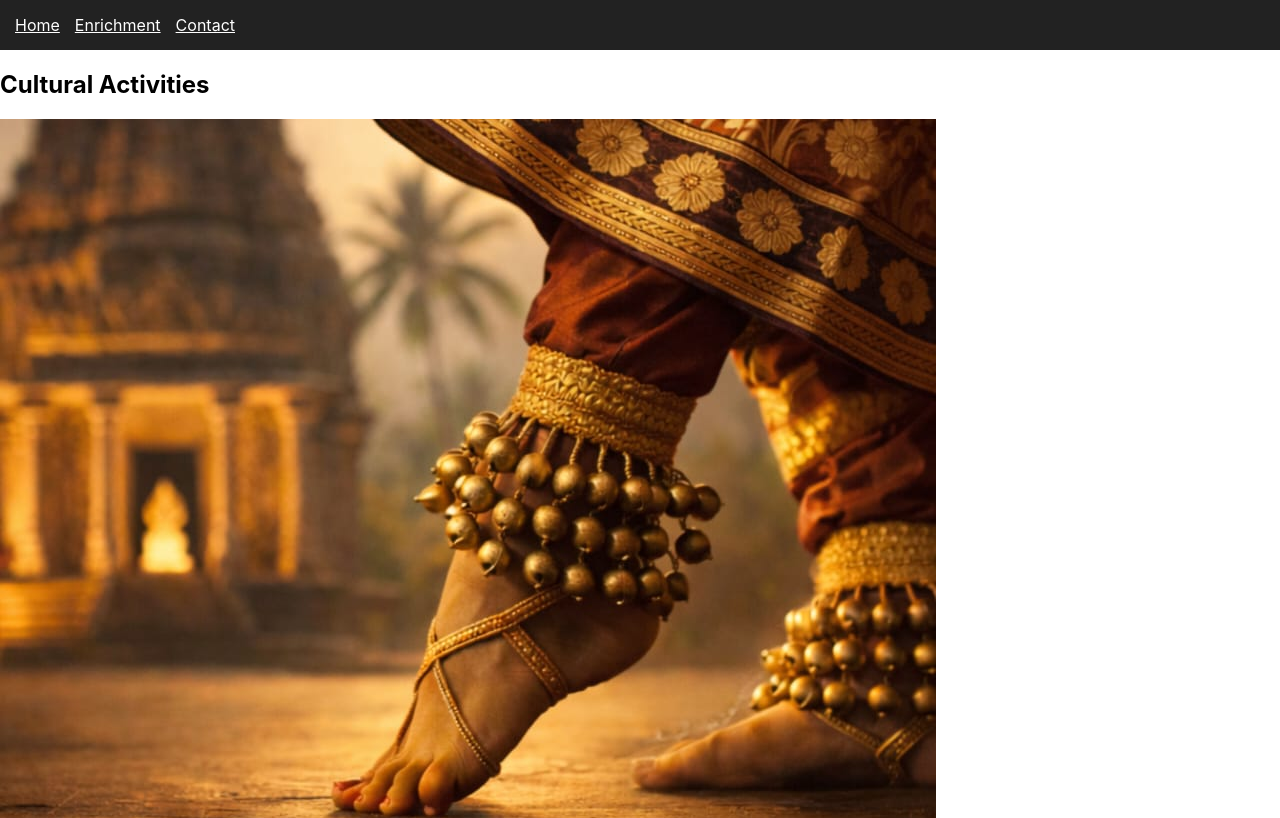
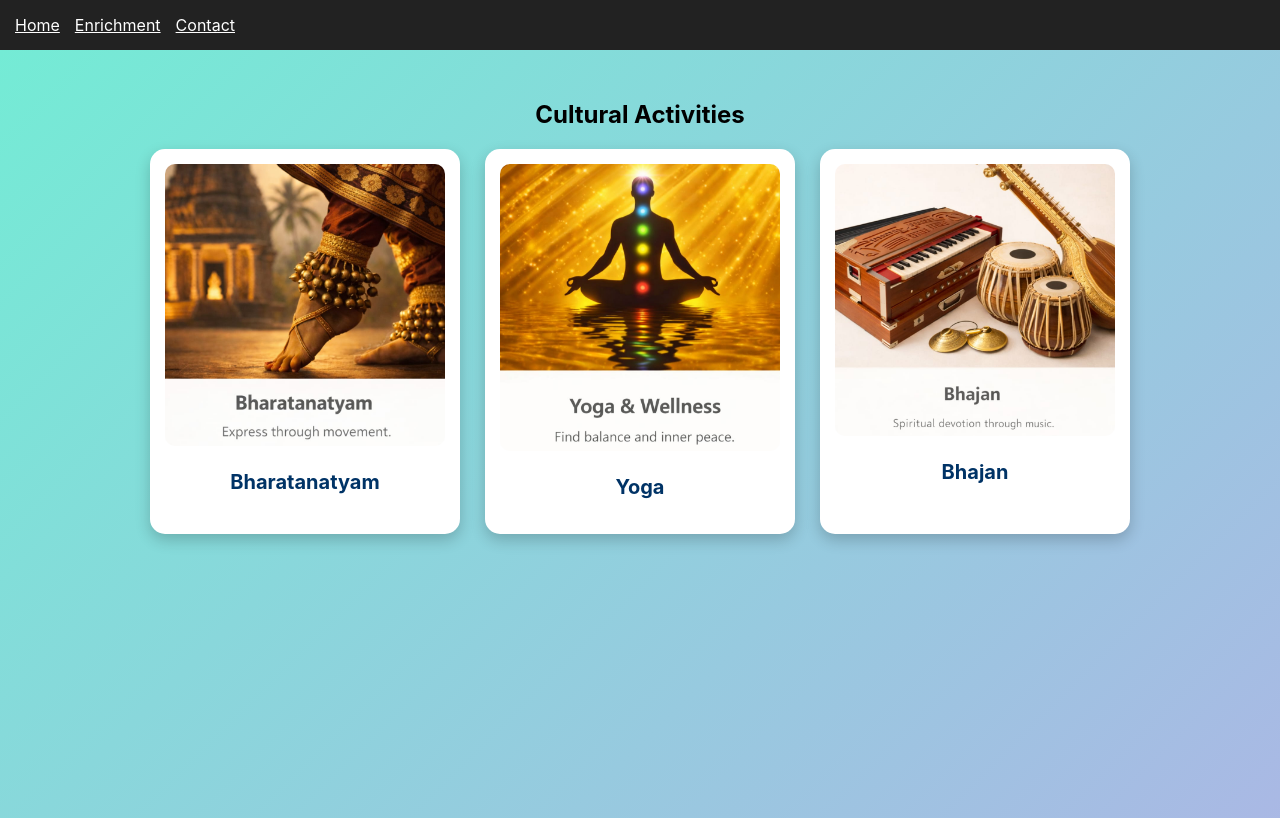
Before and after one commit to Sandhya123564/nmbk-project, a React (Create React App) app in the folder frontend/: page /enrichment in a window 1280 px wide. Shown: the top 818 px of the page. Built offline with nearby package versions, Linux system fonts and the light colour scheme.

Commit message:
Colorful UI update

```diff
--- a/frontend/src/components/Enrichment.css
+++ b/frontend/src/components/Enrichment.css
@@ -1,16 +1,37 @@
-.enrichment-container {
-  padding: 20px;
+.enrichment {
+  text-align: center;
+  padding: 30px;
+  background: linear-gradient(135deg, #74ebd5, #acb6e5);
+  min-height: 100vh;
 }
 
-.activity-card {
-  background: white;
-  margin: 20px;
-  padding: 20px;
-  border-radius: 12px;
-  box-shadow: 0 4px 8px rgba(0,0,0,0.1);
+.card-container {
+  display: flex;
+  justify-content: center;
+  gap: 25px;
+  flex-wrap: wrap;
 }
 
-.activity-card img {
-  width: 300px;
+.card {
+  width: 280px;
+  background: white;
+  border-radius: 15px;
+  padding: 15px;
+  box-shadow: 0 6px 15px rgba(0,0,0,0.2);
+  transition: 0.3s;
+}
+
+.card:hover {
+  transform: translateY(-8px);
+}
+
+.card img {
+  width: 100%;
   border-radius: 10px;
 }
+
+.card p {
+  color: #003366;
+  font-size: 20px;
+  font-weight: bold;
+}
```
Also changed, not shown: frontend/src/components/Contact.jsx (+22 -4 lines).
